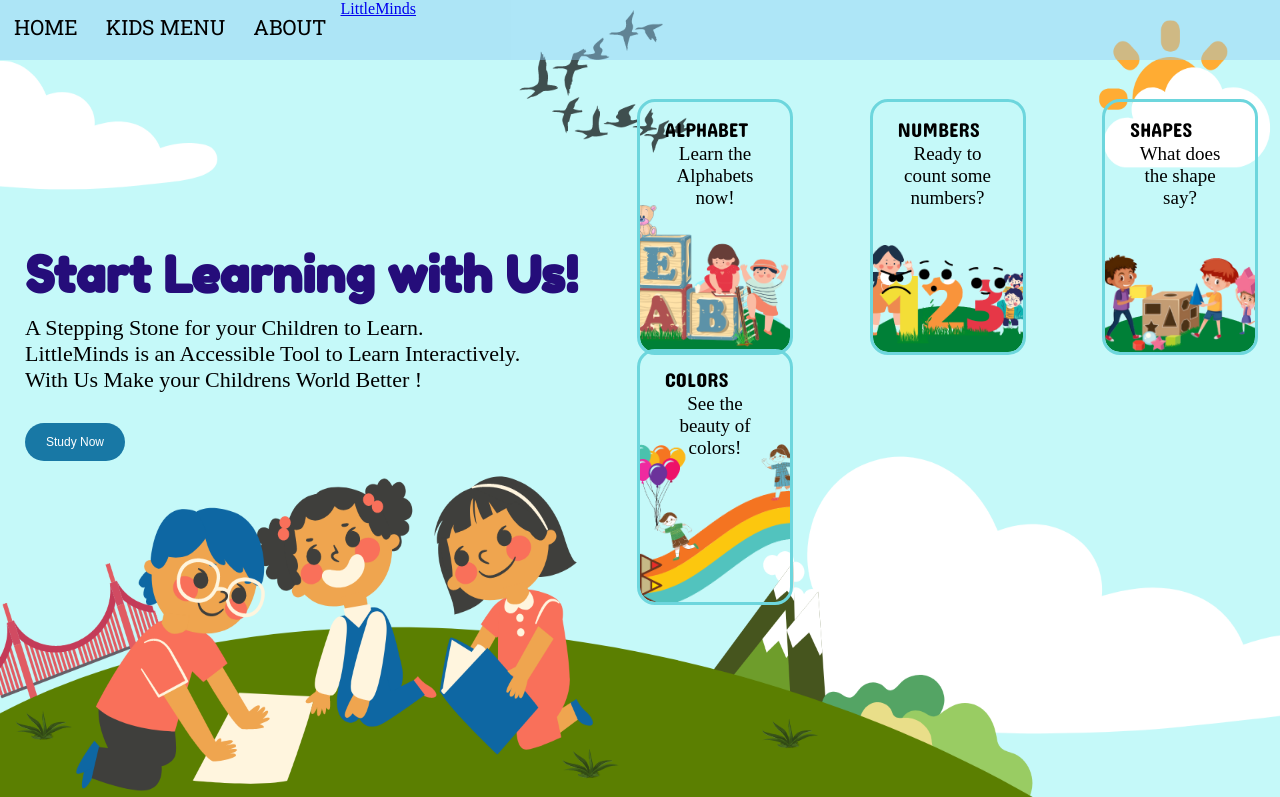
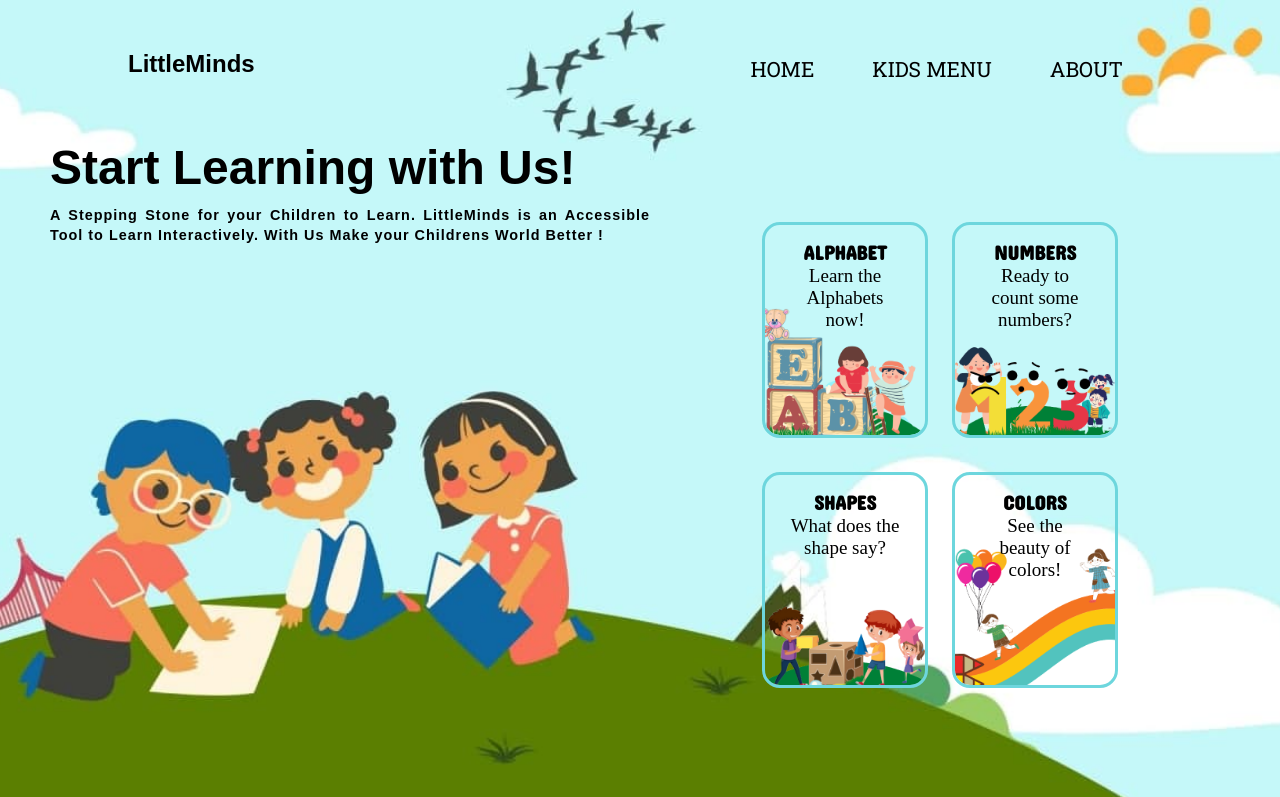
Before and after one commit to LlanceCaloza/LittleMinds, a plain HTML site: page KidsWeb/index.html in a window 1280 px wide. Shown: the top 797 px of the page. Drawn offline with nearby package versions, Linux system fonts and the light colour scheme; files whose address does not match are found by name; a web font is replaced by a local one.

Commit message:
rehearsed

```diff
--- /dev/null
+++ b/KidsWeb/hislide/main.js
@@ -0,0 +1,5 @@
+
+window.addEventListener('scroll', () => {
+    var homepage = document.querySelector('.homepage');
+    homepage.classList.toggle('sticky', window.scrollY > 0);
+});
--- a/KidsWeb/index.html
+++ b/KidsWeb/index.html
@@ -11,55 +11,73 @@
 </head>
 <body>
     <!--Start of Home-->
-    <section class="homepage" id="homepage">
-        <div class="navbar">
+     <section class="header">
+            <div class="logo">
+                <h2>LittleMinds</h2>
+            </div>
             <nav>
-                <a href="#">LittleMinds</a>
                 <ul>
                     <li><a href="index.html">HOME</a></li>
                     <li><a href="#">KIDS MENU</a>
-                        <div>
                             <ul>
                                 <li><a href="#alphabetpage">ALPHABET</a></li>
                                 <li><a href="#numberpage">NUMBERS</a></li>
                                 <li><a href="#shapepage">SHAPES</a></li>
                                 <li><a href="#colorpage">COLORS</a></li>
                             </ul>
-                        </div>
                     </li>
                     <li><a href="#aboutpage">ABOUT</a></li>
                 </ul>
             </nav>
+
+    </section>
+
+    <section class="homepage" id="homepage">
+        <img src="../KidsWeb/image2/homepage/bghomefin.jpg" class="image-bg">
+        <!-- <div class="column">
+            <h1>Start Learning with Us!</h1>
+            <p>A Stepping Stone for your Children to Learn.</p>
+            <p>LittleMinds is an Accessible Tool to Learn Interactively.</p>
+                <p>With Us Make your Childrens World Better !</p>
+                <button type="button">Study Now</button>
+            </div> -->
+
+        <div class="description">
+            <h2 class="titleText">Start Learning with Us!</h2>
+            <p>A Stepping Stone for your Children to Learn.
+                LittleMinds is an Accessible Tool to Learn Interactively.
+                With Us Make your Childrens World Better !</p>
         </div>
         <div class="row">
-            <div class="column">
-                <h1>Start Learning with Us!</h1>
-                <p>A Stepping Stone for your Children to Learn.</p>
-                <p>LittleMinds is an Accessible Tool to Learn Interactively.</p>
-                <p>With Us Make your Childrens World Better !</p>
-                <button type="button">Study Now</button>
-            </div>
+            <div class="container-col">
             <div class="column">
                 <div class="object object1">
-                    <a href="#alphabetpage">ALPHABET</a>
+                    <h3><a href="#alphabetpage">ALPHABET</a></h3>
                     <!--<h5>Alphabet</h5>-->
                     <p>Learn the Alphabets now!</p>
                 </div>
-                <div class="object object2">
-                    <a href="#numberpage">NUMBERS</a>
+            </div>
+            <div class="column">
+                    <div class="object object2">
+                    <h3><a href="#numberpage">NUMBERS</a></h3>
                     <!--<h5>Numbers</h5>-->
                     <p>Ready to count some numbers?</p>
                 </div>
+            </div>
+            <div class="column">
                 <div class="object object3">
-                    <a href="#shapepage">SHAPES</a>
+                <h3><a href="#shapepage">SHAPES</a></h3>
                     <!--<h5>Shapes</h5>-->
                     <p>What does the shape say?</p>
                 </div>
+            </div>
+            <div class="column">
                 <div class="object object4">
-                    <a href="#colorpage">COLORS</a>
+                <h3><a href="#colorpage">COLORS</a></h3>
                     <!--<h5>Color</h5>-->
                     <p>See the beauty of colors!</p>
                 </div>
+            </div>
             </div>
         </div>
     </section>
@@ -135,12 +153,7 @@
                 </ul>
             </div>
 
-            <script src="https://code.jquery.com/jquery-3.6.0.js"></script>
-            <script src="../KidsWeb/hislide/jquery.hislide.js"></script>
 
-            <script>
-               $('.slide').hiSlide();
-            </script>
 
 
     </section>
@@ -158,7 +171,14 @@
             <p>Lorem ipsum dolor sit amet.</p>
         </div>
     </section>
+    <script src="https://code.jquery.com/jquery-3.6.0.js"></script>
+            <script src="../KidsWeb/hislide/jquery.hislide.js"></script>
 
+            <script>
+               $('.slide').hiSlide();
+            </script>
+
+            <script src="hislide/main.js"></script>
 
 </body>
 </html>
--- a/KidsWeb/style.css
+++ b/KidsWeb/style.css
@@ -7,51 +7,70 @@
 * {
     margin: 0;
     padding: 0;
+    box-sizing: border-box;
+    font-family: 'Fredoko One', sans-serif;
 }
 
-#homepage {
-    background-color:lightblue;
-    background-image: linear-gradient(rgba(0, 0, 0, 0),rgba(0, 0, 0, 0)),url(../KidsWeb/image2/homepage/bghome.png);
-    width: 100%;
-    height: 100vh;
-    background-size: 100% 100%;
-    background-position: top center;
+section {
+    padding: 20px 10%;
     position: relative;
-    background-repeat: no-repeat;
 }
 
-nav {
+.image-bg {
+    position: absolute;
+    top: 0; left: 0;
     width: 100%;
+    height: 100%;
+    object-fit: cover;
+    opacity:1;
+    background: linear-gradient(rgba(0,0,0,0.4), rgba(0,0,0,0.5));
+}
+
+.header {
+    position: absolute;
+    top: 0; left: 0;
+    z-index: 1000000;
+    display: flex;
+    justify-content: space-between;
+    width: 100%;
+}
+
+.header nav {
+    max-width: 650px;
     height: 60px;
     font-family: 'Fredoko One';
-    position: fixed;
-    background-color: rgba(140, 202, 243, 0.418);
+    position: relative;
+    display: flex;
+    justify-content: space-between;
+    padding-left: 75px;
 }
 
-nav p {
-    font-family: 'Gill Sans', 'Gill Sans MT', Calibri, 'Trebuchet MS', sans-serif;
-    color: rgb(31, 8, 114);
-    font-size: 33px;
-    line-height: 55px;
-    float: left;
-    padding: 0px 20px;
-    font-family: 'Fredoka One';
+.header .logo {
+    padding-top: 30px;
+    color: #000;
+    font-style: 1.4rem;
 }
 
-nav ul {
-    float: left;
+.header ul {
+    display: flex;
+    position: relative;
+}
+
+.header nav ul {
+    display: flex;
+    position: relative;
+}
+
+.header nav ul li {
+    display: inline-block;
+    list-style: none;
+    position: relative;
+    margin: 0 15px;
     font-family: 'Roboto Slab';
 }
 
-nav ul li {
-    float: left;
-    list-style: none;
-    position: relative;
-    font-family: 'Roboto Slab';
-}
-
-nav ul li a {
-    display: blocks;
+.header nav ul li a {
+    display: block;
     font-family: 'Gill Sans', 'Gill Sans MT', Calibri, 'Trebuchet MS', sans-serif;
     color: rgb(0, 0, 0);
     font-size: 21px;
@@ -61,57 +80,68 @@ nav ul li a {
     font-family: 'Roboto Slab';
 }
 
-nav ul li ul {
+.header nav ul li ul {
     display: none;
     position: absolute;
     background-color: rgb(197, 249, 253);
     padding: 10px;
     border-radius:  15px 15px 15px 15px;
+    transition: 0.3s ease;
 }
 
-nav ul li:hover ul {
+.header nav ul li:hover ul {
     display: block;
 }
 
-nav ul li ul li {
+.header nav ul li ul li {
     border-radius: 4px;
 }
 
-nav ul li ul li a{
+.header nav ul li ul li a{
     padding: 8px 10px;
     line-height: 35px;
 }
 
-nav ul li ul li a:hover{
+.header nav ul li ul li a:hover{
     background-color: rgb(255, 255, 255);
     border-radius: 15px 15px 15px 15px;
 }
 
+.homepage {
+    position: relative;
+    width: 100%;
+    height: 100vh;
+    display: flex;
+    justify-content: center;
+    align-items: center;
+}
+
+.homepage .description {
+    position: absolute;
+    max-width: 600px;
+    top: 140px;
+    left: 50px;
+}
+
+.homepage .description h2 {
+    font-size: 3em;
+    margin-bottom: 10px;
+}
+.homepage .description p {
+    color: #000;
+    font-size: 0.9em;
+    line-height: 20px;
+    letter-spacing: 1px;
+    text-align: justify;
+    font-weight: 700;
+}
+
 .row {
     display: flex;
-    height: 88%;
-    align-items: center;
-    padding: 0 25px;
-    text-align: justify;
+    position: relative;
 }
 
-.column {
-    flex-basis: 50%;
-}
-h1 {
-    color: rgb(37, 13, 122);
-    font-size: 50px;
-    font-family: 'Fredoka One';
-    padding: 0 0 10px;
-}
-
-.column {
-    color: white;
-    font-size: 22px;
-    font-family: 'Judson';
-}
-
-button {
+/* button {
     width: 100px;
     color: rgb(255, 255, 255);
     font-size: 12px;
@@ -122,26 +152,43 @@ button {
     outline: none;
     margin-top: 30px;
     z-index: -1;
+} */
+
+.container-col {
+    max-width: 650px;
+    display: grid;
+    grid-template-columns: repeat(2, 1fr);
+    grid-gap: 30px;
+    position: relative;
+    right: -300px;
+    top: 50px;
 }
-
-.object {
-    width: 150px;
-    height: 250px;
-    display: inline-block;
+.container-col .object {
+    width: 160px;
+    position: relative;
+    height: 210px;
+    display: flex;
+    flex-direction: column;
+    flex-wrap: wrap;
     border-radius: 15px;
     padding: 15px 25px;
     box-sizing: border-box;
     cursor: pointer;
-    margin-top: 10px 15px;
+    margin-top: 10px;
     /*background-image: url(../KidsWeb/image2/black.jpg);*/
     background-position: center;
     background-size: cover;
-    transition: transform 0.5s;
+    transition: 0.5s ease-in;
     outline: rgb(109, 214, 221) solid;
+}
+
+.container-col .object h3 {
+    text-align: center;
 }
 
 .column p {
     color: rgb(0, 0, 0);
+    text-align: center;
 }
 
 .object1 {
@@ -192,7 +239,7 @@ button {
     text-align: center;
 }
 .object:hover {
-    transform: translateY(-10px);
+    transform: translateY(-10px) scale(1.03);
 }
 
 /*End of Homepage*/
```
